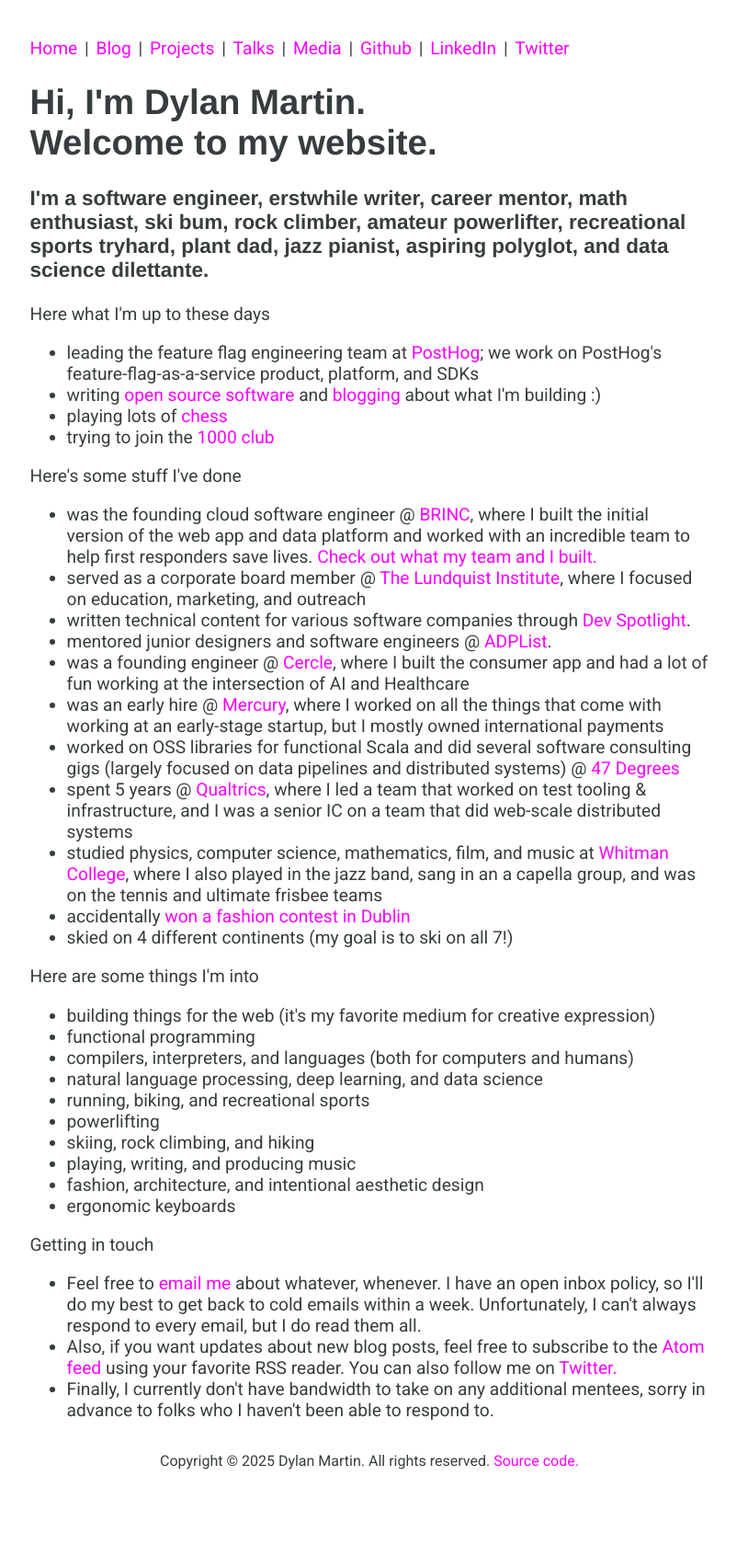
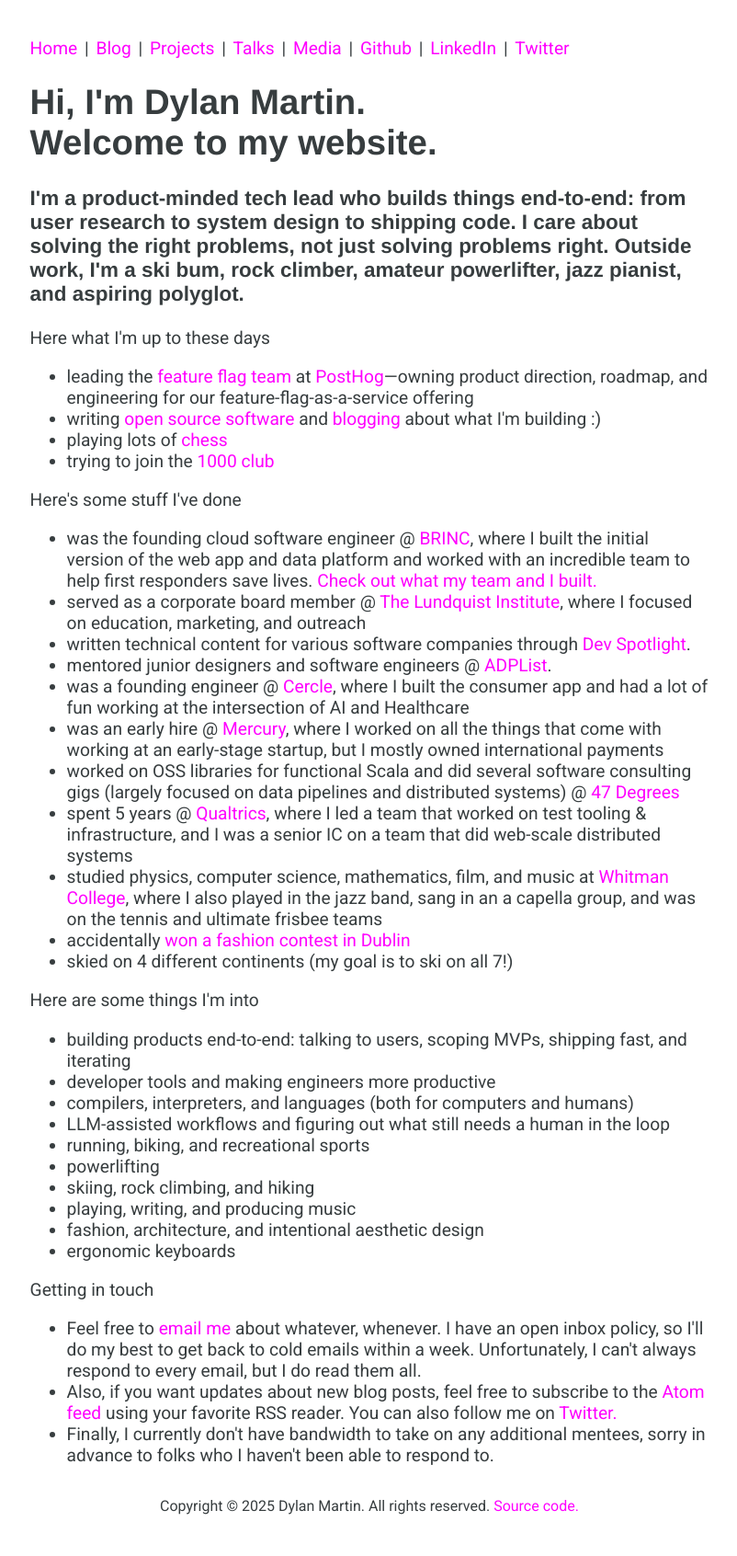
Before and after one commit to dmarticus/dmarticus.github.io, a Jekyll site: the page built from index.html, in a window 1280 px wide. Shown: the whole page at 92% size, without its empty margins (238-1040 px from the left). Built offline with Jekyll 4.4.1, drawn with Linux system fonts in a browser that asks for light colours; before the commit the page ends 1643 px from its top, so only the background shows below that.

Commit message:
bang bang

```diff
--- a/index.html
+++ b/index.html
@@ -5,12 +5,12 @@
 
 <h1>Hi, I'm Dylan Martin. <br />Welcome to my website.</h1>
 <h3>
-  I'm a software engineer, erstwhile writer, career mentor, math enthusiast, ski bum, rock climber, amateur powerlifter, recreational sports tryhard, plant dad, jazz pianist, aspiring polyglot, and data science dilettante.
+  I'm a product-minded tech lead who builds things end-to-end: from user research to system design to shipping code. I care about solving the right problems, not just solving problems right. Outside work, I'm a ski bum, rock climber, amateur powerlifter, jazz pianist, and aspiring polyglot.
 </h3>
 
 <header>Here what I'm up to these days</header>
 <ul>
-  <li>leading the <a href="https://posthog.com/teams/feature-flags" rel="noreferrer" target="_blank"></a>feature flag engineering team</a> at <a href="https://www.posthog.com/" rel="noreferrer" target="_blank">PostHog</a>; we work on PostHog's feature-flag-as-a-service product, platform, and SDKs</li>
+  <li>leading the <a href="https://posthog.com/teams/feature-flags" rel="noreferrer" target="_blank">feature flag team</a> at <a href="https://www.posthog.com/" rel="noreferrer" target="_blank">PostHog</a>—owning product direction, roadmap, and engineering for our feature-flag-as-a-service offering</li>
   <li>
     writing
     <a href="https://github.com/dmarticus/" rel="noreferrer" target="_blank"
@@ -113,11 +113,11 @@
 <header>Here are some things I'm into</header>
 <ul>
   <li>
-    building things for the web (it's my favorite medium for creative expression)
+    building products end-to-end: talking to users, scoping MVPs, shipping fast, and iterating
   </li>
-  <li>functional programming</li>
+  <li>developer tools and making engineers more productive</li>
   <li>compilers, interpreters, and languages (both for computers and humans)</li>
-  <li>natural language processing, deep learning, and data science</li>
+  <li>LLM-assisted workflows and figuring out what still needs a human in the loop</li>
   <li>
     running, biking, and recreational sports
   </li>
```
